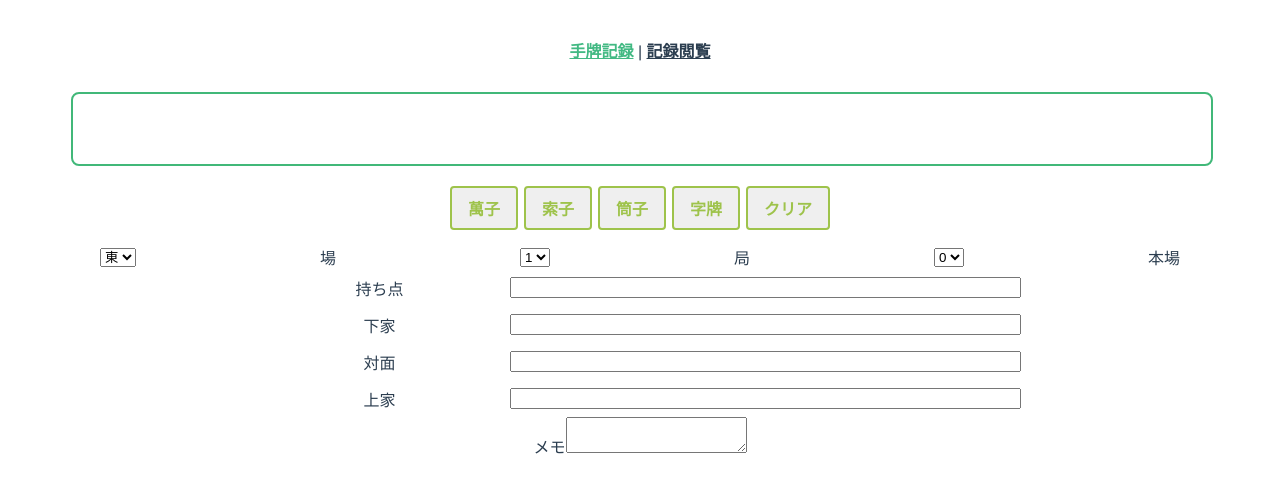
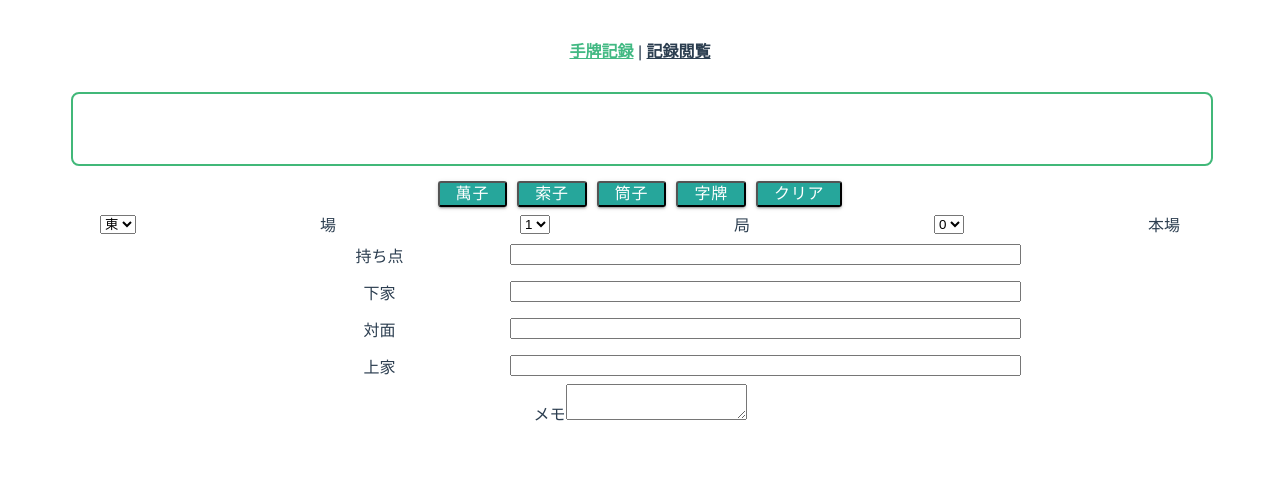
Before and after one commit to 526flatter/mahjong_helper, a Vue app: page /#/ in a window 1280 px wide. Shown: the top 492 px of the page. Built offline with nearby package versions, Linux system fonts and the light colour scheme.

Commit message:
牌種選択ボタンをコンポーネント化

```diff
--- /dev/null
+++ b/src/components/FloatingButton.vue
@@ -0,0 +1,29 @@
+<template>
+    <button @click.self="$emit('click')">
+        <slot/>
+    </button>
+</template>
+
+<script>
+export default {
+  name: 'FloatingButton'
+}
+</script>
+
+<style lang="scss" scoped>
+button {
+    margin: 5px;
+	display: inline-block;
+	background-color: #26a69b;/*背景色*/
+	color: #FFF;/*文字色*/
+	font-size: 1em;/*文字サイズ*/
+	line-height: 1;
+	text-decoration: none;
+	letter-spacing: 0.05em;/*字間*/
+	padding: 0.2em 1em;/*ボタン内の余白*/
+	border-radius: 3px;/*角の丸み*/
+	box-shadow: 0 2px 2px 0 rgba(0,0,0,0.14), 0 1px 5px 0 rgba(0,0,0,0.12), 0 3px 1px -2px rgba(0,0,0,0.2);/*影*/
+	-webkit-tap-highlight-color: transparent;
+	transition: .3s ease-out;/*変化を緩やかに*/
+}
+</style>
--- a/src/views/Register.vue
+++ b/src/views/Register.vue
@@ -9,11 +9,12 @@
             </div>
         </div>
         <div id="buttonArea">
-            <button class="btn-border" @click="openTileSelector('m')">萬子</button>
-            <button class="btn-border" @click="openTileSelector('s')">索子</button>
-            <button class="btn-border" @click="openTileSelector('p')">筒子</button>
-            <button class="btn-border" @click="openTileSelector('t')">字牌</button>
-            <button class="btn-border" @click="clearHand()">クリア</button>
+            <!-- <button class="btn-border" @click="openTileSelector('m')">萬子</button> -->
+            <floating-button @click="openTileSelector('m')">萬子</floating-button>
+            <floating-button @click="openTileSelector('s')">索子</floating-button>
+            <floating-button @click="openTileSelector('p')">筒子</floating-button>
+            <floating-button @click="openTileSelector('t')">字牌</floating-button>
+            <floating-button @click="clearHand()">クリア</floating-button>
         </div>
         <tile-selector v-if="showTileSelector" @close="closeTileSelector">
             <div v-for="(pai, idx) in tiles[tileType]" :key="idx">
@@ -69,11 +70,13 @@
 
 <script>
 import TileSelector from '../components/TileSelector'
+import FloatingButton from '../components/FloatingButton'
 
 export default {
   name: 'register',
   components: {
-      'tile-selector': TileSelector
+      'tile-selector': TileSelector,
+      'floating-button': FloatingButton
   },
   data(){
       return {
```
